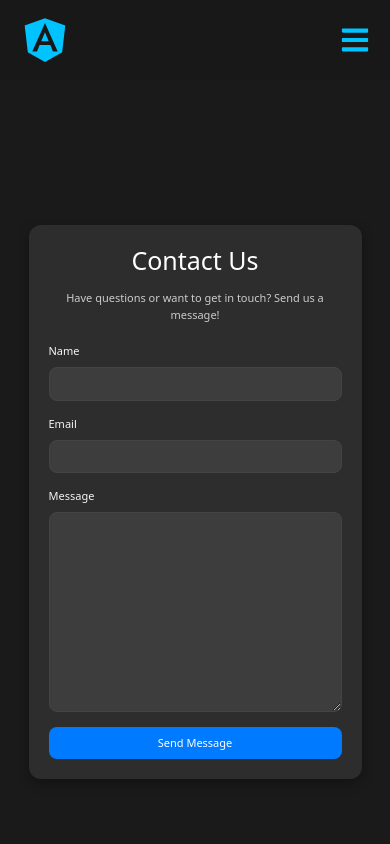
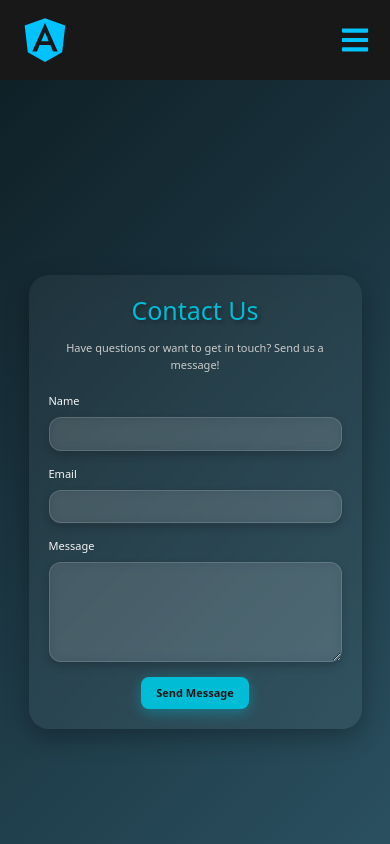
Before and after one commit to ajit1093/portfolio, a React (Vite) app: page /contact in a window 390 px wide. Shown: the top 844 px of the page. Built offline with nearby package versions, Linux system fonts and the light colour scheme.

Commit message:
updated portfolio

```diff
--- a/src/Containers/Contact/Contact.scss
+++ b/src/Containers/Contact/Contact.scss
@@ -1,38 +1,40 @@
-// src/components/ContactPage.scss
+// src/components/Contact.scss
 .contact-page {
   display: flex;
   justify-content: center;
   align-items: center;
   min-height: 100vh;
-  background-color: #1a1a1a; // Dark background for the page
+  background: linear-gradient(135deg, #0f2027, #2c5364);
   padding: 2rem;
 
   .contact-card {
-    background-color: #2d2d2d; // Dark background for the card
-    border-radius: 12px;
-    box-shadow: 0 4px 12px rgba(0, 0, 0, 0.3); // Darker shadow
-    padding: 3rem; // Increased padding for larger card
-    max-width: 1000px; // Increased max-width for larger card
+    background: rgba(255, 255, 255, 0.05);
+    backdrop-filter: blur(10px);
+    border-radius: 20px;
+    box-shadow: 0 8px 24px rgba(0, 0, 0, 0.3);
+    padding: 3rem;
+    max-width: 800px;
     width: 100%;
     text-align: center;
-    color: #f5f5f5; // Light text color for contrast
+    color: #f5f5f5;
 
     h1 {
-      font-size: 3rem; // Larger heading
-      margin-bottom: 1.5rem; // Increased margin
-      color: #fff; // White heading
+      font-size: 3rem;
+      margin-bottom: 1.5rem;
+      color: #00bcd4;
+      text-shadow: 2px 2px 4px rgba(0, 0, 0, 0.4);
     }
 
     p {
-      font-size: 1.25rem; // Larger paragraph text
-      color: #ccc; // Light gray text
-      margin-bottom: 2rem; // Increased margin
+      font-size: 1.25rem;
+      color: #ccc;
+      margin-bottom: 2rem;
     }
 
     .contact-form {
       display: flex;
       flex-direction: column;
-      gap: 2rem; // Increased gap between form fields
+      gap: 2rem;
 
       .form-group {
         display: flex;
@@ -40,95 +42,124 @@
         text-align: left;
 
         label {
-          font-size: 1.25rem; // Larger label text
-          margin-bottom: 0.75rem; // Increased margin
-          color: #f5f5f5; // Light label text
+          font-size: 2rem;
+          margin-bottom: 0.75rem;
+          color: #f5f5f5;
+          display: flex;
+          align-items: center;
+
+          svg {
+            color: #00bcd4;
+          }
         }
 
         input,
         textarea {
-          padding: 1rem; // Increased padding for larger fields
-          font-size: 1.25rem; // Larger font size for input and textarea
-          border: 1px solid #444; // Darker border
-          border-radius: 8px; // Slightly larger border radius
-          background-color: #3d3d3d; // Dark input background
-          color: #f5f5f5; // Light text color
-          transition: border-color 0.3s ease;
+          padding: 1rem;
+          font-size: 1.25rem;
+          border: 1px solid rgba(255, 255, 255, 0.15);
+          border-radius: 12px;
+          background: rgba(255, 255, 255, 0.1); // translucent glass effect
+          color: #f5f5f5;
+          backdrop-filter: blur(6px);
+          box-shadow: 0 4px 8px rgba(0, 0, 0, 0.2);
+          transition: all 0.3s ease;
+
+          &::placeholder {
+            color: gray;
+          }
 
           &:focus {
-            border-color: #007bff; // Blue border on focus
+            border-color: #00bcd4;
+            box-shadow: 0 0 8px #00bcd4;
             outline: none;
           }
         }
-
+        .input-icon {
+          margin-right: 0.5rem;
+          color: #00bcd4;
+          font-size: 1.5rem;
+          vertical-align: middle;
+        }
         textarea {
           resize: vertical;
-          min-height: 200px; // Increased height for textarea
+          min-height: 100px;
         }
       }
 
       .submit-button {
-        padding: 1rem 2rem; // Larger button padding
-        font-size: 1.25rem; // Larger button text
-        color: #fff;
-        background-color: #007bff;
+        padding: 0.75rem 1.5rem;
+        font-size: 1.5rem;
+        color: #181818;
+        background-color: #00bcd4;
         border: none;
-        border-radius: 8px; // Slightly larger border radius
+        border-radius: 8px;
         cursor: pointer;
-        transition: background-color 0.3s ease;
+        font-weight: 600;
+        box-shadow: 0 4px 14px rgba(0, 188, 212, 0.4);
+        transition: background-color 0.3s ease, transform 0.2s ease;
+        width: fit-content;
+        align-self: center;
 
         &:hover {
-          background-color: #0056b3;
+          background-color: #0097a7;
+          transform: translateY(-2px);
+          box-shadow: 0 6px 20px rgba(0, 188, 212, 0.6);
+        }
+
+        &:focus {
+          outline: 2px solid #00bcd4;
+          outline-offset: 2px;
+        }
+      }
+
+
+    }
+  }
+}
+
+.error {
+  color: red;
+  font-size: 1.2rem;
+  margin-top: 0.5rem;
+}
+
+@media (max-width: 768px) {
+  .contact-page {
+    padding: 1rem;
+
+    .contact-card {
+      padding: 2rem;
+      max-width: 90%;
+
+      h1 {
+        font-size: 2.5rem;
+      }
+
+      p {
+        font-size: 1.1rem;
+      }
+
+      .contact-form {
+        gap: 1.5rem;
+
+        .form-group {
+          label {
+            font-size: 1.1rem;
+          }
+
+          input,
+          textarea {
+            padding: 0.75rem;
+            font-size: 1.1rem;
+          }
+        }
+
+        .submit-button {
+          padding: 0.75rem 1.5rem;
+          font-size: 1.1rem;
         }
       }
     }
   }
 }
-
-// Error message styling
-.error {
-  color: orange; // Changed to lowercase for consistency
-  font-size: 1rem; // Larger error message text
-  margin-top: 0.5rem; // Increased margin
-}
-
-// Responsive Design
-@media (max-width: 768px) {
-  .contact-page {
-    padding: 1rem;
-
-    .contact-card {
-      padding: 2rem; // Adjusted padding for smaller screens
-      max-width: 90%; // Adjust width for smaller screens
-
-      h1 {
-        font-size: 2.5rem; // Adjusted heading size for smaller screens
-      }
-
-      p {
-        font-size: 1.1rem; // Adjusted paragraph text size for smaller screens
-      }
-
-      .contact-form {
-        gap: 1.5rem; // Adjusted gap for smaller screens
-
-        .form-group {
-          label {
-            font-size: 1.1rem; // Adjusted label size for smaller screens
-          }
-
-          input,
-          textarea {
-            padding: 0.75rem; // Adjusted padding for smaller screens
-            font-size: 1.1rem; // Adjusted font size for smaller screens
-          }
-        }
-
-        .submit-button {
-          padding: 0.75rem 1.5rem; // Adjusted button padding for smaller screens
-          font-size: 1.1rem; // Adjusted button text size for smaller screens
-        }
-      }
-    }
-  }
-}
```
